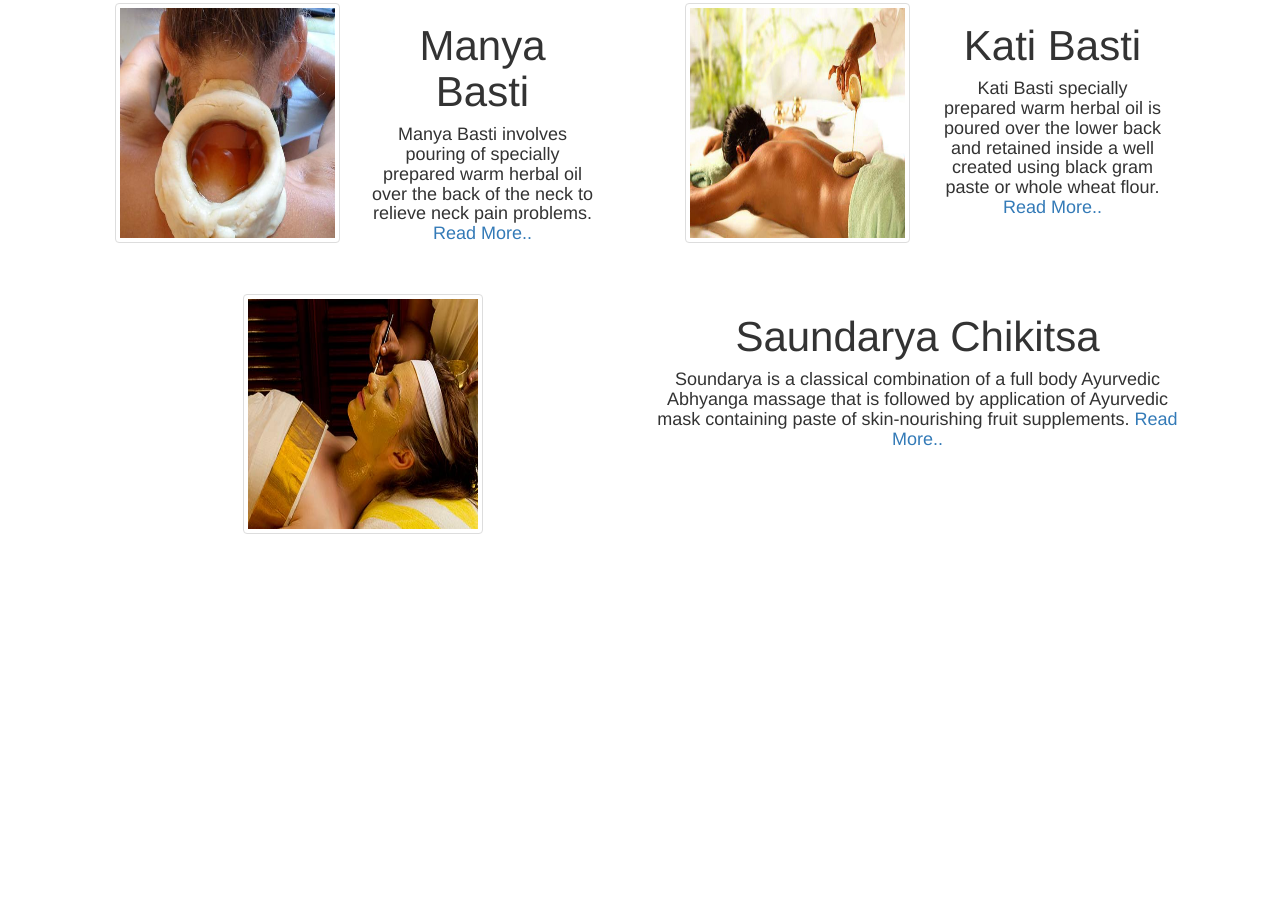
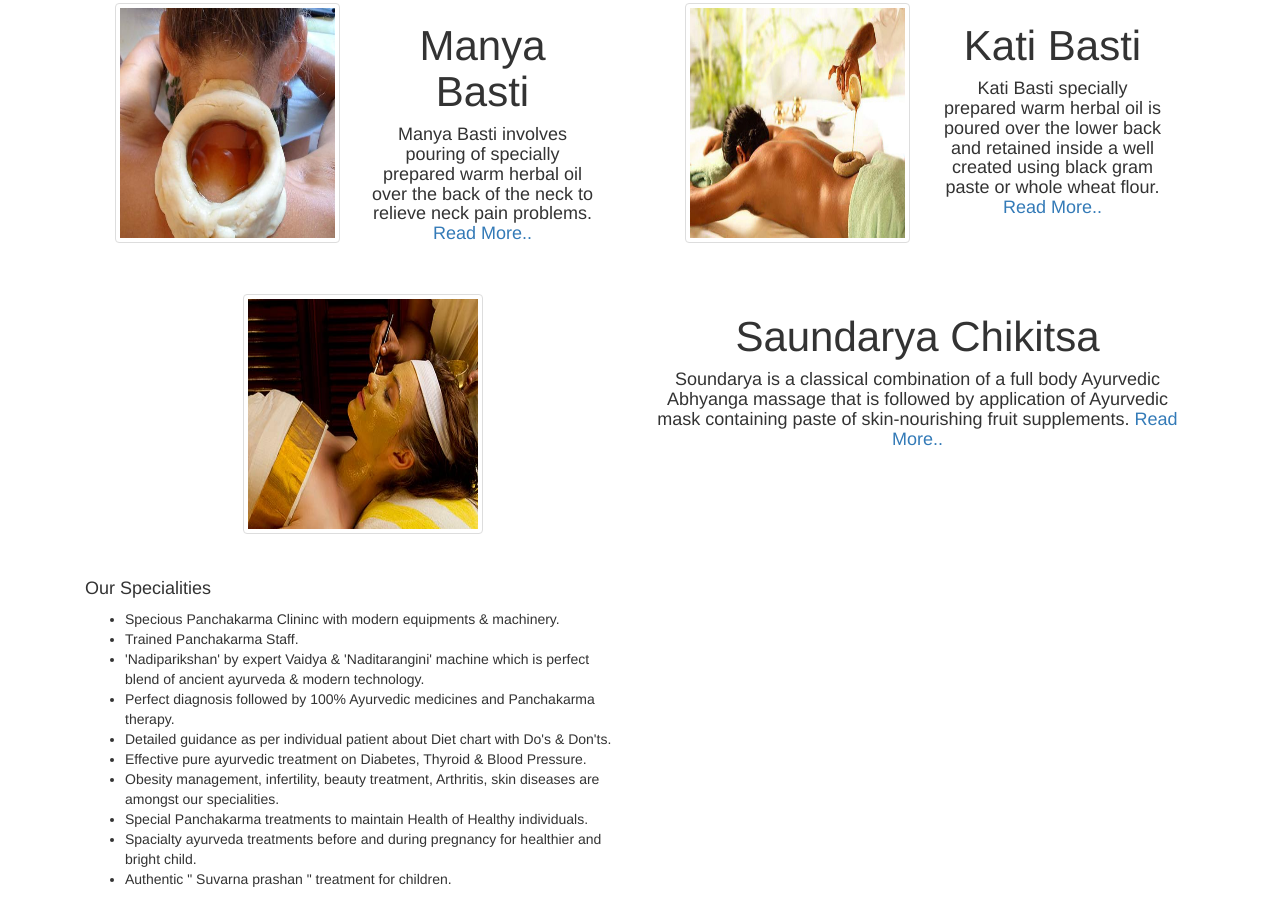
Before and after one commit to pranavmujumdar/drPandesAyurveda, a plain HTML site: page index.html in a window 1280 px wide. Shown: the part 3547-4446 px from the top of the page. Before the commit the page ends 4116 px from the top, so only its background shows below. Drawn offline with nearby package versions, Linux system fonts and the light colour scheme; a script that the page names is missing.

Commit message:
added Facilities section

```diff
--- a/index.html
+++ b/index.html
@@ -274,7 +274,31 @@
 						</div>
 				</div>
 			</div>
-</div>
+		</div>
+
+		<div id="About">
+			<div class="container">
+				<div class="col-md-6">
+
+						<h4>Our Specialities</h4>
+							<ul>
+								<li>Specious Panchakarma Clininc with modern equipments & machinery.</li>
+								<li>Trained Panchakarma Staff.</li>
+								<li>'Nadiparikshan' by expert Vaidya & 'Naditarangini' machine which is perfect blend of ancient ayurveda & modern technology.</li>
+								<li>Perfect diagnosis followed by 100% Ayurvedic medicines and Panchakarma therapy.</li>
+								<li>Detailed guidance as per individual patient about Diet chart with Do's & Don'ts.</li>
+								<li>Effective pure ayurvedic treatment on Diabetes, Thyroid & Blood Pressure.</li>
+								<li>Obesity management,  infertility,  beauty treatment,  Arthritis,  skin diseases are amongst our specialities.</li>
+								<li>Special Panchakarma treatments to maintain Health of Healthy individuals. </li>
+								<li>Spacialty ayurveda treatments before and during pregnancy for healthier and bright child. </li>
+								<li>Authentic " Suvarna prashan " treatment for children.</li>
+							</ul>
+
+				</div>
+
+			</div>
+		</div>
+
 
 </body>
 </html>
```
